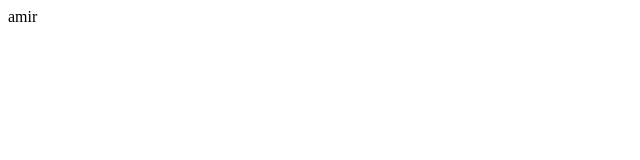
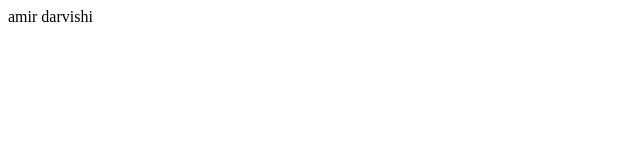
Before and after one commit to amir-darvishi/react, a plain HTML site: page index.html in a window 1280 px wide. Shown: the full height of the page, 0-640 px from the left. Drawn offline with Linux system fonts and the light colour scheme.

Commit message:
index update

```diff
--- a/index.html
+++ b/index.html
@@ -6,6 +6,6 @@
     <title>amir</title>
 </head>
 <body>
-    amir
+    amir darvishi
 </body>
 </html>
```
